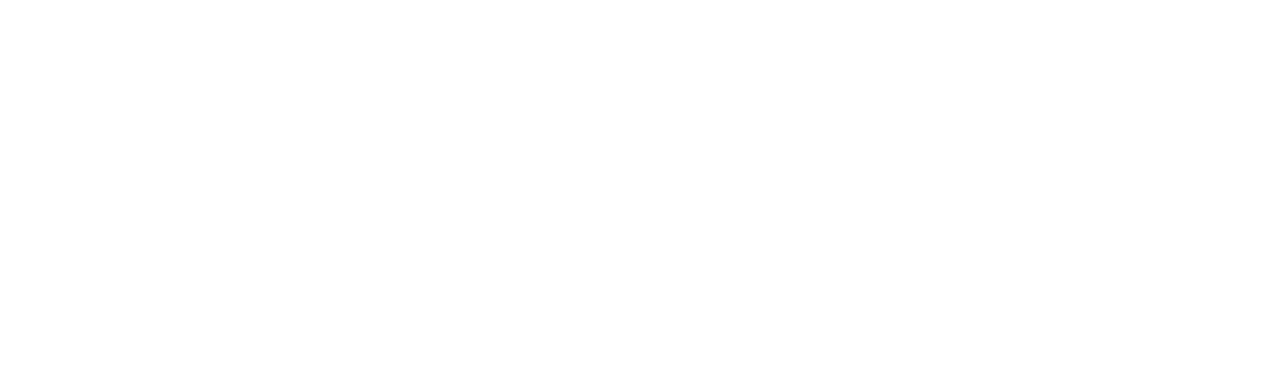
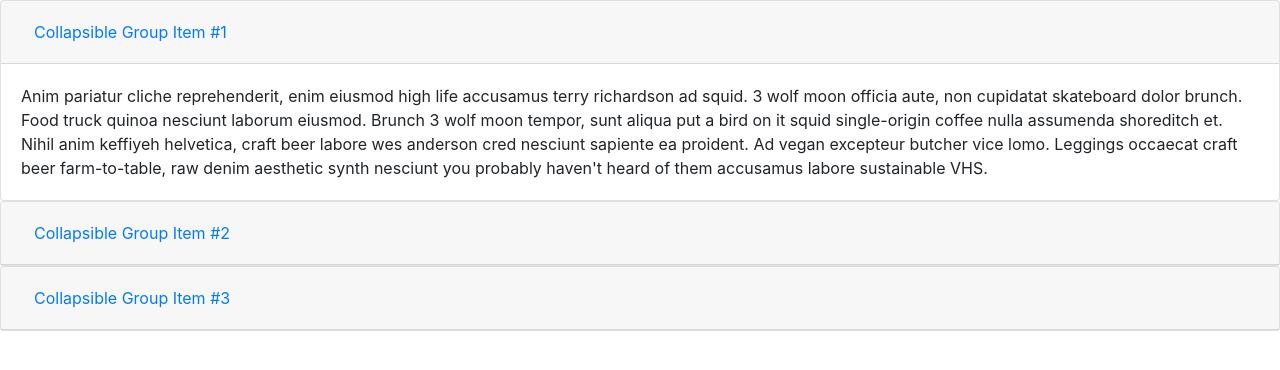
Before and after one commit to ryankaltenbach/departmentMap, a plain HTML site: page index.html in a window 1280 px wide. Drawn offline with nearby package versions, Linux system fonts and the light colour scheme.

Commit message:
Bootstrap collapsible

```diff
--- a/index.html
+++ b/index.html
@@ -3,9 +3,58 @@
   <head>
     <meta charset="utf-8">
     <link rel="icon" href="Favicon.png" type="image/gif" sizes="16x16">
+    <link rel="stylesheet" href="https://maxcdn.bootstrapcdn.com/bootstrap/4.0.0/css/bootstrap.min.css" integrity="sha384-Gn5384xqQ1aoWXA+058RXPxPg6fy4IWvTNh0E263XmFcJlSAwiGgFAW/dAiS6JXm" crossorigin="anonymous">
     <title>IT Department Map</title>
   </head>
   <body>
+    <div id="accordion">
+      <div class="card">
+        <div class="card-header" id="headingOne">
+          <h5 class="mb-0">
+            <button class="btn btn-link" data-toggle="collapse" data-target="#collapseOne" aria-expanded="true" aria-controls="collapseOne">
+              Collapsible Group Item #1
+            </button>
+          </h5>
+        </div>
 
+        <div id="collapseOne" class="collapse show" aria-labelledby="headingOne" data-parent="#accordion">
+          <div class="card-body">
+            Anim pariatur cliche reprehenderit, enim eiusmod high life accusamus terry richardson ad squid. 3 wolf moon officia aute, non cupidatat skateboard dolor brunch. Food truck quinoa nesciunt laborum eiusmod. Brunch 3 wolf moon tempor, sunt aliqua put a bird on it squid single-origin coffee nulla assumenda shoreditch et. Nihil anim keffiyeh helvetica, craft beer labore wes anderson cred nesciunt sapiente ea proident. Ad vegan excepteur butcher vice lomo. Leggings occaecat craft beer farm-to-table, raw denim aesthetic synth nesciunt you probably haven't heard of them accusamus labore sustainable VHS.
+          </div>
+        </div>
+      </div>
+      <div class="card">
+        <div class="card-header" id="headingTwo">
+          <h5 class="mb-0">
+            <button class="btn btn-link collapsed" data-toggle="collapse" data-target="#collapseTwo" aria-expanded="false" aria-controls="collapseTwo">
+              Collapsible Group Item #2
+            </button>
+          </h5>
+        </div>
+        <div id="collapseTwo" class="collapse" aria-labelledby="headingTwo" data-parent="#accordion">
+          <div class="card-body">
+            Anim pariatur cliche reprehenderit, enim eiusmod high life accusamus terry richardson ad squid. 3 wolf moon officia aute, non cupidatat skateboard dolor brunch. Food truck quinoa nesciunt laborum eiusmod. Brunch 3 wolf moon tempor, sunt aliqua put a bird on it squid single-origin coffee nulla assumenda shoreditch et. Nihil anim keffiyeh helvetica, craft beer labore wes anderson cred nesciunt sapiente ea proident. Ad vegan excepteur butcher vice lomo. Leggings occaecat craft beer farm-to-table, raw denim aesthetic synth nesciunt you probably haven't heard of them accusamus labore sustainable VHS.
+          </div>
+        </div>
+      </div>
+      <div class="card">
+        <div class="card-header" id="headingThree">
+          <h5 class="mb-0">
+            <button class="btn btn-link collapsed" data-toggle="collapse" data-target="#collapseThree" aria-expanded="false" aria-controls="collapseThree">
+              Collapsible Group Item #3
+            </button>
+          </h5>
+        </div>
+        <div id="collapseThree" class="collapse" aria-labelledby="headingThree" data-parent="#accordion">
+          <div class="card-body">
+            Anim pariatur cliche reprehenderit, enim eiusmod high life accusamus terry richardson ad squid. 3 wolf moon officia aute, non cupidatat skateboard dolor brunch. Food truck quinoa nesciunt laborum eiusmod. Brunch 3 wolf moon tempor, sunt aliqua put a bird on it squid single-origin coffee nulla assumenda shoreditch et. Nihil anim keffiyeh helvetica, craft beer labore wes anderson cred nesciunt sapiente ea proident. Ad vegan excepteur butcher vice lomo. Leggings occaecat craft beer farm-to-table, raw denim aesthetic synth nesciunt you probably haven't heard of them accusamus labore sustainable VHS.
+          </div>
+        </div>
+      </div>
+    </div>
+
+    <script src="https://code.jquery.com/jquery-3.2.1.slim.min.js" integrity="sha384-KJ3o2DKtIkvYIK3UENzmM7KCkRr/rE9/Qpg6aAZGJwFDMVNA/GpGFF93hXpG5KkN" crossorigin="anonymous"></script>
+    <script src="https://cdnjs.cloudflare.com/ajax/libs/popper.js/1.12.9/umd/popper.min.js" integrity="sha384-ApNbgh9B+Y1QKtv3Rn7W3mgPxhU9K/ScQsAP7hUibX39j7fakFPskvXusvfa0b4Q" crossorigin="anonymous"></script>
+    <script src="https://maxcdn.bootstrapcdn.com/bootstrap/4.0.0/js/bootstrap.min.js" integrity="sha384-JZR6Spejh4U02d8jOt6vLEHfe/JQGiRRSQQxSfFWpi1MquVdAyjUar5+76PVCmYl" crossorigin="anonymous"></script>
   </body>
 </html>
--- a/style.css
+++ b/style.css
@@ -0,0 +1,45 @@
+<div id="accordion">
+  <div class="card">
+    <div class="card-header" id="headingOne">
+      <h5 class="mb-0">
+        <button class="btn btn-link" data-toggle="collapse" data-target="#collapseOne" aria-expanded="true" aria-controls="collapseOne">
+          Collapsible Group Item #1
+        </button>
+      </h5>
+    </div>
+
+    <div id="collapseOne" class="collapse show" aria-labelledby="headingOne" data-parent="#accordion">
+      <div class="card-body">
+        Anim pariatur cliche reprehenderit, enim eiusmod high life accusamus terry richardson ad squid. 3 wolf moon officia aute, non cupidatat skateboard dolor brunch. Food truck quinoa nesciunt laborum eiusmod. Brunch 3 wolf moon tempor, sunt aliqua put a bird on it squid single-origin coffee nulla assumenda shoreditch et. Nihil anim keffiyeh helvetica, craft beer labore wes anderson cred nesciunt sapiente ea proident. Ad vegan excepteur butcher vice lomo. Leggings occaecat craft beer farm-to-table, raw denim aesthetic synth nesciunt you probably haven't heard of them accusamus labore sustainable VHS.
+      </div>
+    </div>
+  </div>
+  <div class="card">
+    <div class="card-header" id="headingTwo">
+      <h5 class="mb-0">
+        <button class="btn btn-link collapsed" data-toggle="collapse" data-target="#collapseTwo" aria-expanded="false" aria-controls="collapseTwo">
+          Collapsible Group Item #2
+        </button>
+      </h5>
+    </div>
+    <div id="collapseTwo" class="collapse" aria-labelledby="headingTwo" data-parent="#accordion">
+      <div class="card-body">
+        Anim pariatur cliche reprehenderit, enim eiusmod high life accusamus terry richardson ad squid. 3 wolf moon officia aute, non cupidatat skateboard dolor brunch. Food truck quinoa nesciunt laborum eiusmod. Brunch 3 wolf moon tempor, sunt aliqua put a bird on it squid single-origin coffee nulla assumenda shoreditch et. Nihil anim keffiyeh helvetica, craft beer labore wes anderson cred nesciunt sapiente ea proident. Ad vegan excepteur butcher vice lomo. Leggings occaecat craft beer farm-to-table, raw denim aesthetic synth nesciunt you probably haven't heard of them accusamus labore sustainable VHS.
+      </div>
+    </div>
+  </div>
+  <div class="card">
+    <div class="card-header" id="headingThree">
+      <h5 class="mb-0">
+        <button class="btn btn-link collapsed" data-toggle="collapse" data-target="#collapseThree" aria-expanded="false" aria-controls="collapseThree">
+          Collapsible Group Item #3
+        </button>
+      </h5>
+    </div>
+    <div id="collapseThree" class="collapse" aria-labelledby="headingThree" data-parent="#accordion">
+      <div class="card-body">
+        Anim pariatur cliche reprehenderit, enim eiusmod high life accusamus terry richardson ad squid. 3 wolf moon officia aute, non cupidatat skateboard dolor brunch. Food truck quinoa nesciunt laborum eiusmod. Brunch 3 wolf moon tempor, sunt aliqua put a bird on it squid single-origin coffee nulla assumenda shoreditch et. Nihil anim keffiyeh helvetica, craft beer labore wes anderson cred nesciunt sapiente ea proident. Ad vegan excepteur butcher vice lomo. Leggings occaecat craft beer farm-to-table, raw denim aesthetic synth nesciunt you probably haven't heard of them accusamus labore sustainable VHS.
+      </div>
+    </div>
+  </div>
+</div>
```
